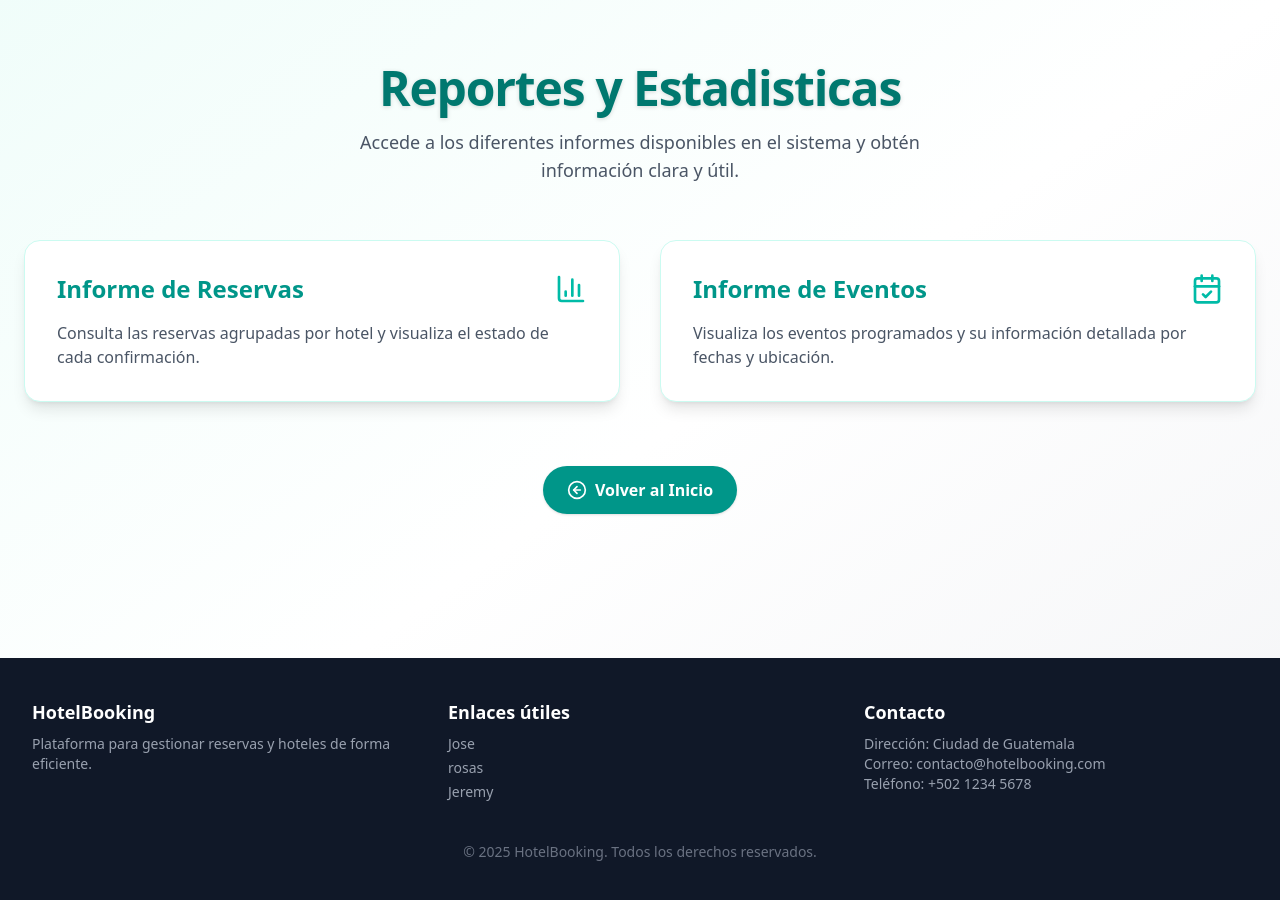
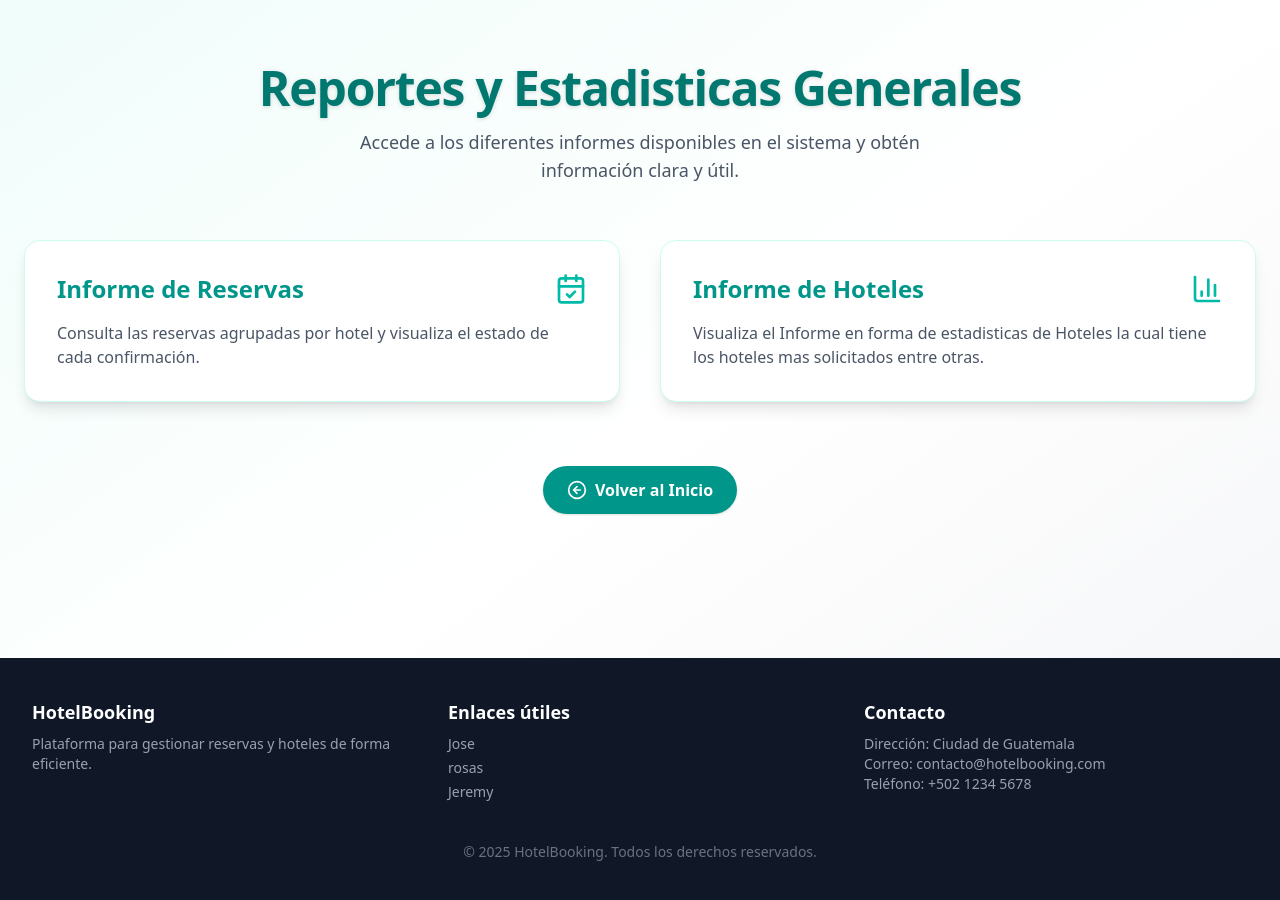
Before and after one commit to KinalTrabajos/GestorDeHoteles-Fronted, a React (Vite) app: page /reportsAndStatistics in a window 1280 px wide. Built offline with nearby package versions, Linux system fonts and the light colour scheme.

Commit message:
se modifico un poco de la pag principal de las estadisticas y reportes

```diff
--- a/src/page/reports/ReportsAndStatistics.jsx
+++ b/src/page/reports/ReportsAndStatistics.jsx
@@ -12,7 +12,7 @@ export const ReportsAndStatistics = () => {
         <section className="max-w-7xl mx-auto">
           <header className="mb-14 text-center">
             <h1 className="text-4xl md:text-5xl font-extrabold text-teal-700 tracking-tight drop-shadow-sm">
-              Reportes y Estadisticas
+              Reportes y Estadisticas Generales
             </h1>
             <p className="mt-4 text-lg text-gray-600 max-w-xl mx-auto">
               Accede a los diferentes informes disponibles en el sistema y obtén información clara y útil.
@@ -24,7 +24,7 @@ export const ReportsAndStatistics = () => {
               <div className="group bg-white p-8 rounded-2xl shadow-lg hover:shadow-2xl transition transform hover:-translate-y-1 hover:scale-[1.02] border border-teal-100 hover:border-teal-300">
                 <div className="flex items-center justify-between mb-4">
                   <h2 className="text-2xl font-bold text-teal-600">Informe de Reservas</h2>
-                  <BarChart3 className="w-8 h-8 text-teal-500 group-hover:rotate-12 transition-transform" />
+                  <CalendarCheck className="w-8 h-8 text-teal-500 group-hover:rotate-12 transition-transform" />
                 </div>
                 <p className="text-gray-600">
                   Consulta las reservas agrupadas por hotel y visualiza el estado de cada confirmación.
@@ -35,11 +35,11 @@ export const ReportsAndStatistics = () => {
             <Link to="/StatisticsPage">
               <div className="group bg-white p-8 rounded-2xl shadow-lg hover:shadow-2xl transition transform hover:-translate-y-1 hover:scale-[1.02] border border-teal-100 hover:border-teal-300">
                 <div className="flex items-center justify-between mb-4">
-                  <h2 className="text-2xl font-bold text-teal-600">Informe de Eventos</h2>
-                  <CalendarCheck className="w-8 h-8 text-teal-500 group-hover:rotate-12 transition-transform" />
+                  <h2 className="text-2xl font-bold text-teal-600">Informe de Hoteles</h2>
+                  <BarChart3 className="w-8 h-8 text-teal-500 group-hover:rotate-12 transition-transform" />
                 </div>
                 <p className="text-gray-600">
-                  Visualiza los eventos programados y su información detallada por fechas y ubicación.
+                  Visualiza el Informe en forma de estadisticas de Hoteles la cual tiene los hoteles mas solicitados entre otras.
                 </p>
               </div>
             </Link>
```
